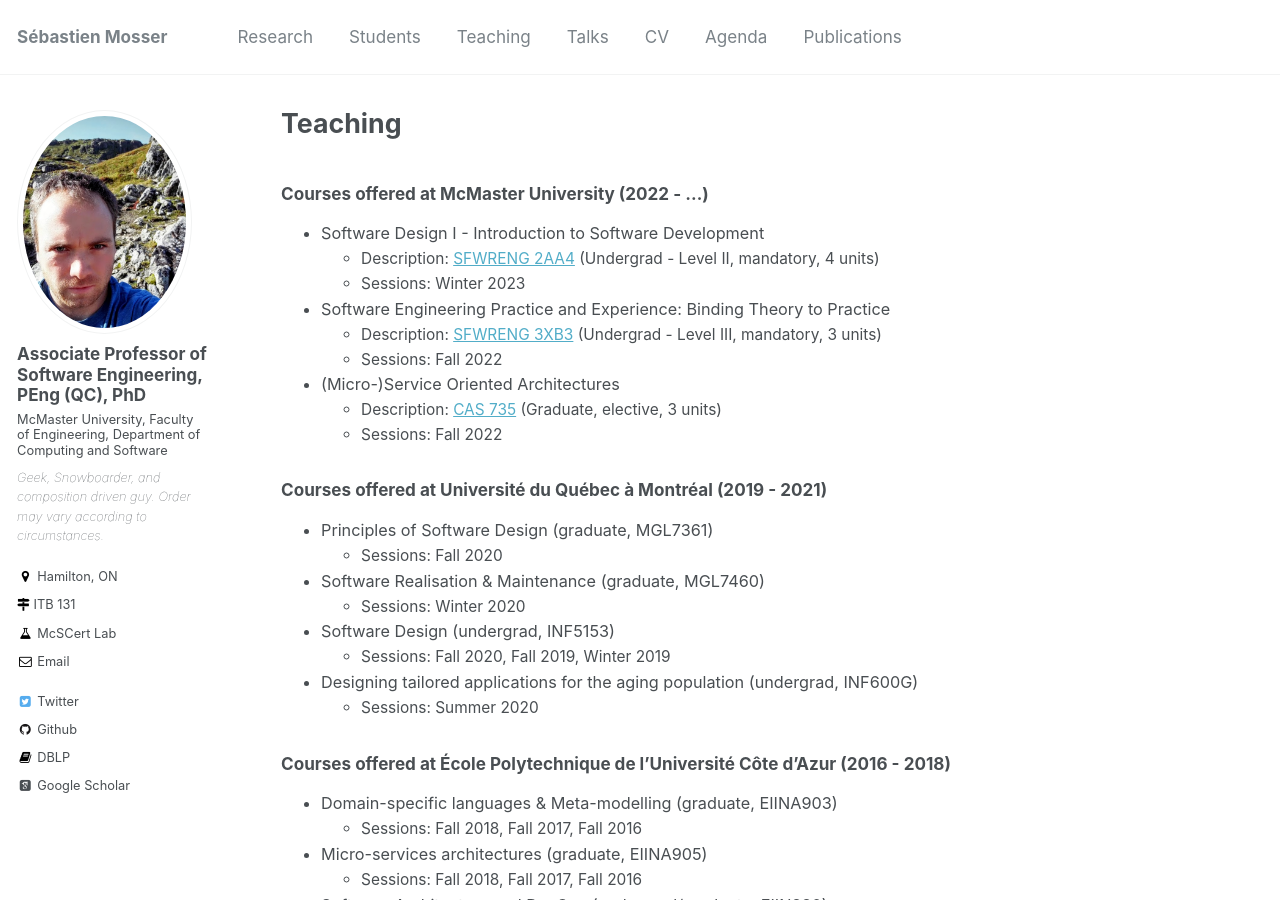
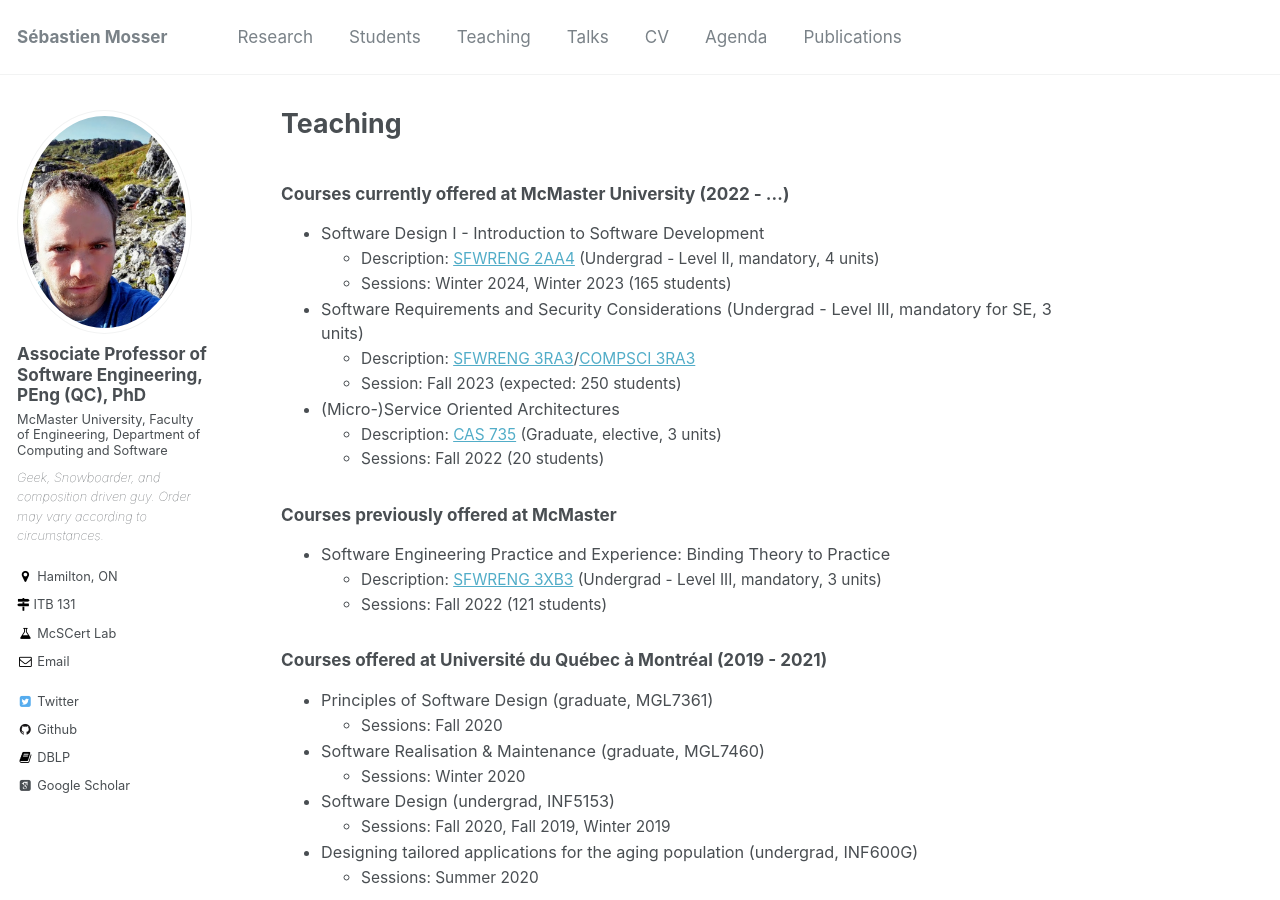
Before and after one commit to mosser/mosser.github.io, a Jekyll site: the page built from _pages/teaching.md, in a window 1280 px wide and 900 px high. Built offline with Jekyll 4.4.1, drawn with Linux system fonts in a browser that asks for light colours; some web fonts are replaced.

Commit message:
teachinf 23-24

```diff
--- a/_pages/teaching.md
+++ b/_pages/teaching.md
@@ -4,17 +4,24 @@ permalink: /teaching/
 author_profile: true
 ---
 
-### Courses offered at McMaster University (2022 - ...)
+### Courses currently offered at McMaster University (2022 - ...)
 
   - Software Design I - Introduction to Software Development
     - Description: [SFWRENG 2AA4](https://academiccalendars.romcmaster.ca/preview_course_nopop.php?catoid=44&coid=228791) (Undergrad - Level II, mandatory, 4 units)
-    - Sessions: Winter 2023
+    - Sessions: Winter 2024, Winter 2023 (165 students)
+  - Software Requirements and Security Considerations (Undergrad - Level III, mandatory for SE, 3 units)
+    - Description: [SFWRENG 3RA3](http://academiccalendars.romcmaster.ca/preview_course_nopop.php?catoid=47&coid=241338&)/[COMPSCI 3RA3](http://academiccalendars.romcmaster.ca/preview_course_nopop.php?catoid=47&coid=240350)
+    - Session: Fall 2023 (expected: 250 students)
+  - (Micro-)Service Oriented Architectures
+    - Description: [CAS 735](https://academiccalendars.romcmaster.ca/preview_course_nopop.php?catoid=46&coid=243261&) (Graduate, elective, 3 units)
+    - Sessions: Fall 2022 (20 students)
+
+### Courses previously offered at McMaster
+
   - Software Engineering Practice and Experience: Binding Theory to Practice
     - Description: [SFWRENG 3XB3](https://academiccalendars.romcmaster.ca/preview_course_nopop.php?catoid=44&coid=230536) (Undergrad - Level III, mandatory, 3 units)
-    - Sessions: Fall 2022
-  - (Micro-)Service Oriented Architectures
-    - Description: [CAS 735](https://academiccalendars.romcmaster.ca/preview_course_nopop.php?catoid=46&coid=243261&) (Graduate, elective, 3 units)
-    - Sessions: Fall 2022
+    - Sessions: Fall 2022 (121 students)
+
 
 ### Courses offered at Université du Québec à Montréal (2019 - 2021)
 
```
